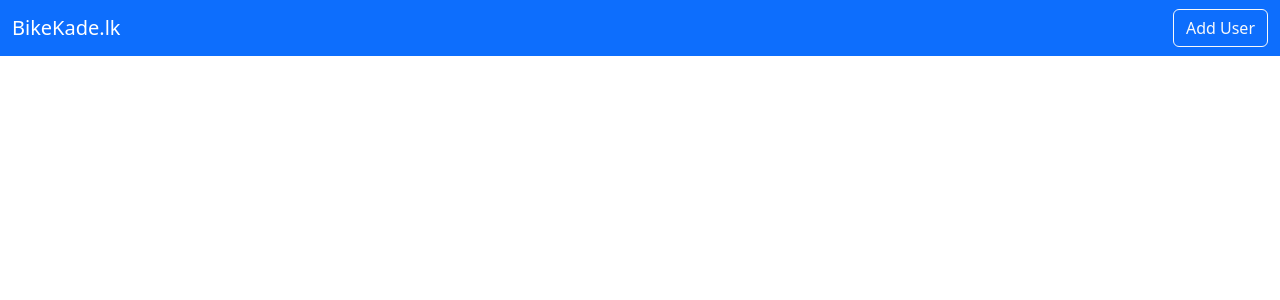
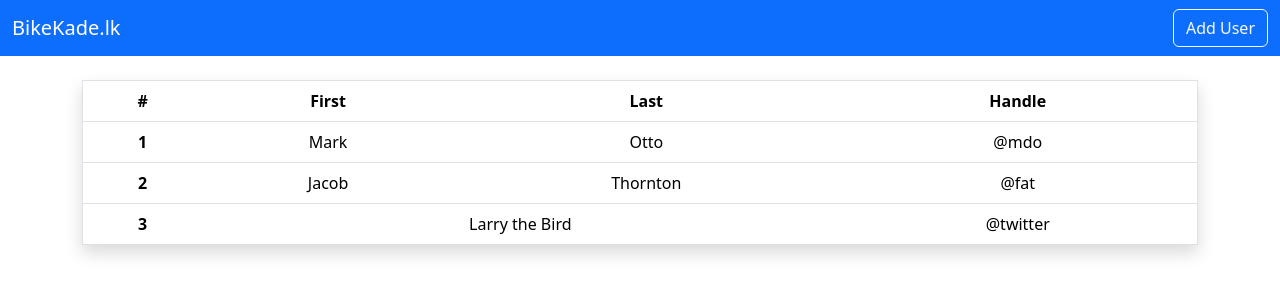
Before and after one commit to BikeKade-lk/Application, a React (Create React App) app in the folder frontend/: page / in a window 1280 px wide. Shown: the top 300 px of the page. Built offline with nearby package versions, Linux system fonts and the light colour scheme.

Commit message:
create homepage

```diff
--- a/frontend/src/App.js
+++ b/frontend/src/App.js
@@ -2,10 +2,12 @@
 import './App.css';
 import "../node_modules/bootstrap/dist/css/bootstrap.min.css"
 import Navbar from './layout/Navbar';
+import Home from './pages/Home'
 function App() {
   return (
     <div className="App">
       <Navbar></Navbar>
+      <Home></Home>
     </div>
   );
 }
--- a/frontend/src/pages/Home.js
+++ b/frontend/src/pages/Home.js
@@ -0,0 +1,39 @@
+import React from "react";
+
+export default function Home() {
+  return (
+    <div className="container">
+      <div className="py-4">
+        <table className="table border shadow">
+          <thead>
+            <tr>
+              <th scope="col">#</th>
+              <th scope="col">First</th>
+              <th scope="col">Last</th>
+              <th scope="col">Handle</th>
+            </tr>
+          </thead>
+          <tbody>
+            <tr>
+              <th scope="row">1</th>
+              <td>Mark</td>
+              <td>Otto</td>
+              <td>@mdo</td>
+            </tr>
+            <tr>
+              <th scope="row">2</th>
+              <td>Jacob</td>
+              <td>Thornton</td>
+              <td>@fat</td>
+            </tr>
+            <tr>
+              <th scope="row">3</th>
+              <td colspan="2">Larry the Bird</td>
+              <td>@twitter</td>
+            </tr>
+          </tbody>
+        </table>
+      </div>
+    </div>
+  );
+}
```
